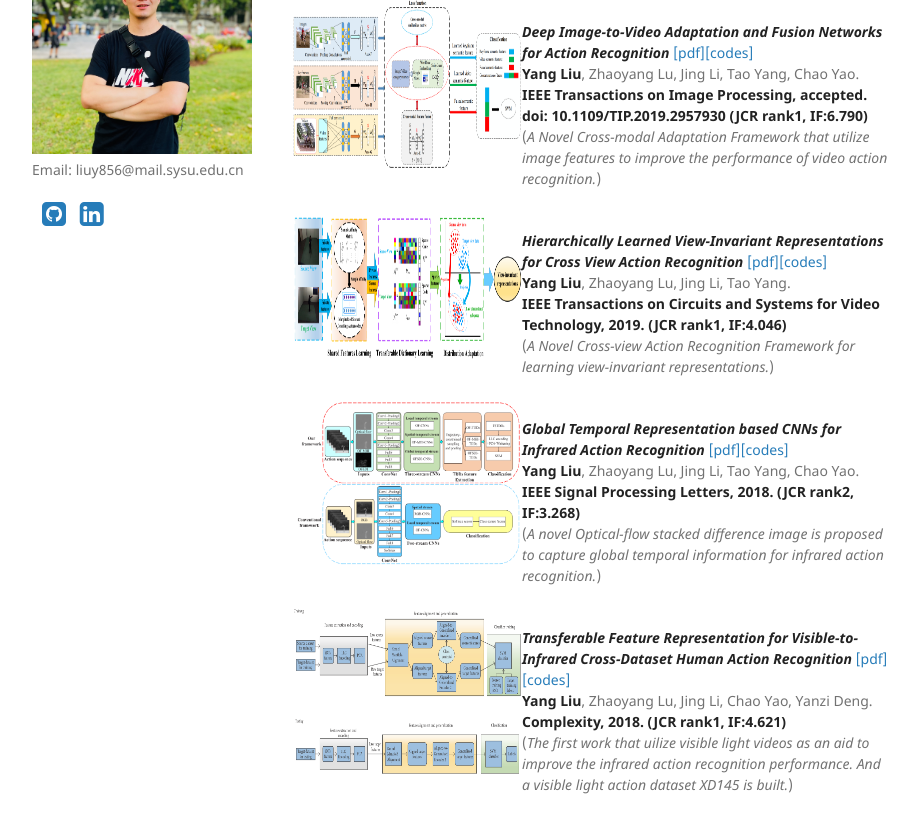
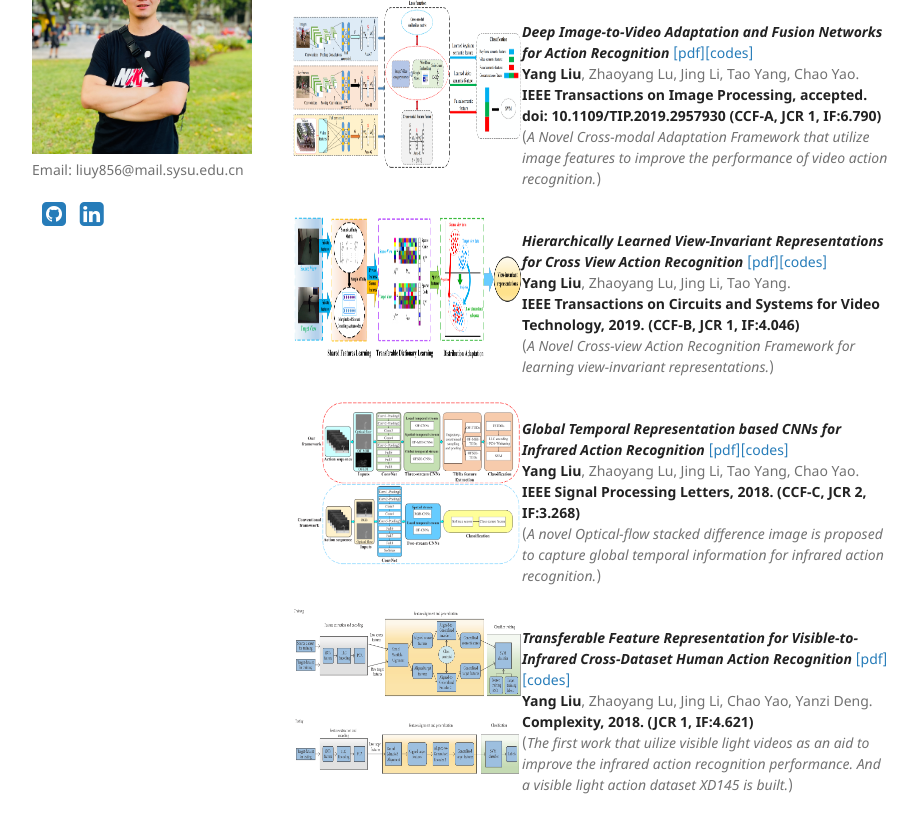
Before and after one commit to YangLiu9208/home, a Jekyll site: the page built from index.md, in a window 1280 px wide and 1400 px high, scrolled down 891 px. Shown: the part 175-990 px from the top of the window, without its empty margins (178-1096 px from the left). Built offline with Jekyll 4.4.1, drawn with Linux system fonts in a browser that asks for light colours; a style sheet for code colours, icons or effects is not loaded.

Commit message:
Update index.md

```diff
--- a/index.md
+++ b/index.md
@@ -49,7 +49,7 @@ Committee: Zhaoyang Lu, Jing Li, Quanxue Gao, Peiyi Shen, Guizhong Liu, Chun Qi.
 </div>
 ***Deep Image-to-Video Adaptation and Fusion Networks for Action Recognition*** [[pdf]](https://ieeexplore.ieee.org/document/8931264/)[[codes]](https://yangliu9208.github.io/DIVAFN/)
 **Yang Liu**, Zhaoyang Lu, Jing Li, Tao Yang, Chao Yao.
-**IEEE Transactions on Image Processing, accepted. doi: 10.1109/TIP.2019.2957930 (JCR rank1, IF:6.790)**
+**IEEE Transactions on Image Processing, accepted. doi: 10.1109/TIP.2019.2957930 (CCF-A, JCR 1, IF:6.790)**
 (*A Novel Cross-modal Adaptation Framework that utilize image features to improve the performance of video action recognition.*)
 
 <div align="left">
@@ -59,7 +59,7 @@ Committee: Zhaoyang Lu, Jing Li, Quanxue Gao, Peiyi Shen, Guizhong Liu, Chun Qi.
 </div>
 ***Hierarchically Learned View-Invariant Representations for Cross View Action Recognition*** [[pdf]](https://ieeexplore.ieee.org/document/8453034)[[codes]](https://yangliu9208.github.io/JSRDA/)
 **Yang Liu**, Zhaoyang Lu, Jing Li, Tao Yang.
-**IEEE Transactions on Circuits and Systems for Video Technology, 2019. (JCR rank1, IF:4.046)**
+**IEEE Transactions on Circuits and Systems for Video Technology, 2019. (CCF-B, JCR 1, IF:4.046)**
 (*A Novel Cross-view Action Recognition Framework for learning view-invariant representations.*)
 
 
@@ -70,7 +70,7 @@ Committee: Zhaoyang Lu, Jing Li, Quanxue Gao, Peiyi Shen, Guizhong Liu, Chun Qi.
 </div>
 ***Global Temporal Representation based CNNs for Infrared Action Recognition*** [[pdf]](https://ieeexplore.ieee.org/document/8332532)[[codes]](https://yangliu9208.github.io/TSTDDs/)
 **Yang Liu**, Zhaoyang Lu, Jing Li, Tao Yang, Chao Yao.
-**IEEE Signal Processing Letters, 2018.  (JCR rank2, IF:3.268)**
+**IEEE Signal Processing Letters, 2018.  (CCF-C, JCR 2, IF:3.268)**
 (*A novel Optical-flow stacked difference image is proposed to capture global temporal information for infrared action recognition.*)
 <div align="left">
           <a>
@@ -79,7 +79,7 @@ Committee: Zhaoyang Lu, Jing Li, Quanxue Gao, Peiyi Shen, Guizhong Liu, Chun Qi.
 </div>
 ***Transferable Feature Representation for Visible-to-Infrared Cross-Dataset Human Action Recognition*** [[pdf]](http://downloads.hindawi.com/journals/complexity/2018/5345241.pdf)[[codes]](https://yangliu9208.github.io/CDFAG/)
 **Yang Liu**, Zhaoyang Lu, Jing Li, Chao Yao, Yanzi Deng.
-**Complexity, 2018. (JCR rank1, IF:4.621)**
+**Complexity, 2018. (JCR 1, IF:4.621)**
 (*The first work that uilize visible light videos as an aid to improve the infrared action recognition performance. And a visible light action dataset XD145 is built.*)
 
 <div align="left">
```
